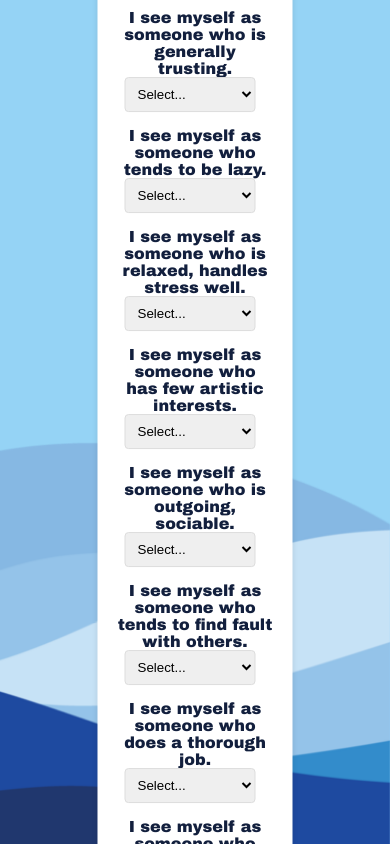
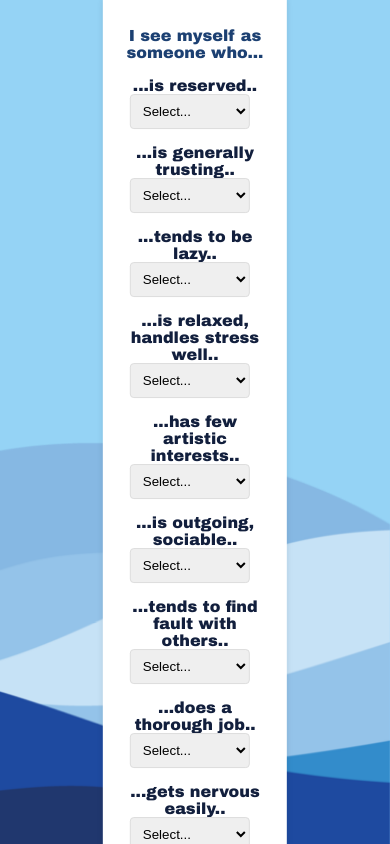
Before and after one commit to jessmphelan/PhishingEvaluationGame, a React (Create React App) app in the folder phishing_evaluation/application/frontend/: page /first in a window 390 px wide. Shown: the top 844 px of the page. Built offline with nearby package versions, Linux system fonts and the light colour scheme.

Commit message:
changes to bigfive for mobile

```diff
--- a/phishing_evaluation/application/frontend/src/App.css
+++ b/phishing_evaluation/application/frontend/src/App.css
@@ -1,12 +1,15 @@
 .app-container {
+  max-width: 600px; /*added*/
   text-align: center;
-  margin: 0;
+  margin: 0; /*auto*/
   position: absolute;
   top: 50%;
   left: 50%;
   transform: translate(-50%, -50%);
+  padding: 20px; /*added*/
   /*width: 100%;*/
 }
+
 
 html, body {
   /* background-image: url('/public/images/image2.jpg');
--- a/phishing_evaluation/application/frontend/src/components/bigfive.js
+++ b/phishing_evaluation/application/frontend/src/components/bigfive.js
@@ -96,11 +96,37 @@ const BigFive = () => {
     return (
         <div className='app-container'>
             <h1>Phishing Email Evaluation</h1>
-            <form onSubmit={handleSubmit}>
+            {/* <form onSubmit={handleSubmit}>
                 {statements.map((statement, index) => (
                     <div key={index}>
                         <label>
                             I see myself as someone who {statement}
+                            <select
+                                name={`q${index + 1}`}
+                                value={responses[`q${index + 1}`]}
+                                onChange={handleChange}
+                            >
+                                <option value="">Select...</option>
+                                <option value="1">Disagree strongly</option>
+                                <option value="2">Disagree a little</option>
+                                <option value="3">Neither agree nor disagree</option>
+                                <option value="4">Agree a little</option>
+                                <option value="5">Agree strongly</option>
+                            </select>
+                        </label>
+                    </div>
+                ))}
+                <div>
+                    <button type="submit">Submit</button>
+                </div>
+            </form> */}
+
+            <form onSubmit={handleSubmit}>
+            <p>I see myself as someone who...</p>
+                {statements.map((statement, index) => (
+                    <div key={index}>
+                        <label>
+                            ...{statement}.
                             <select
                                 name={`q${index + 1}`}
                                 value={responses[`q${index + 1}`]}
```
